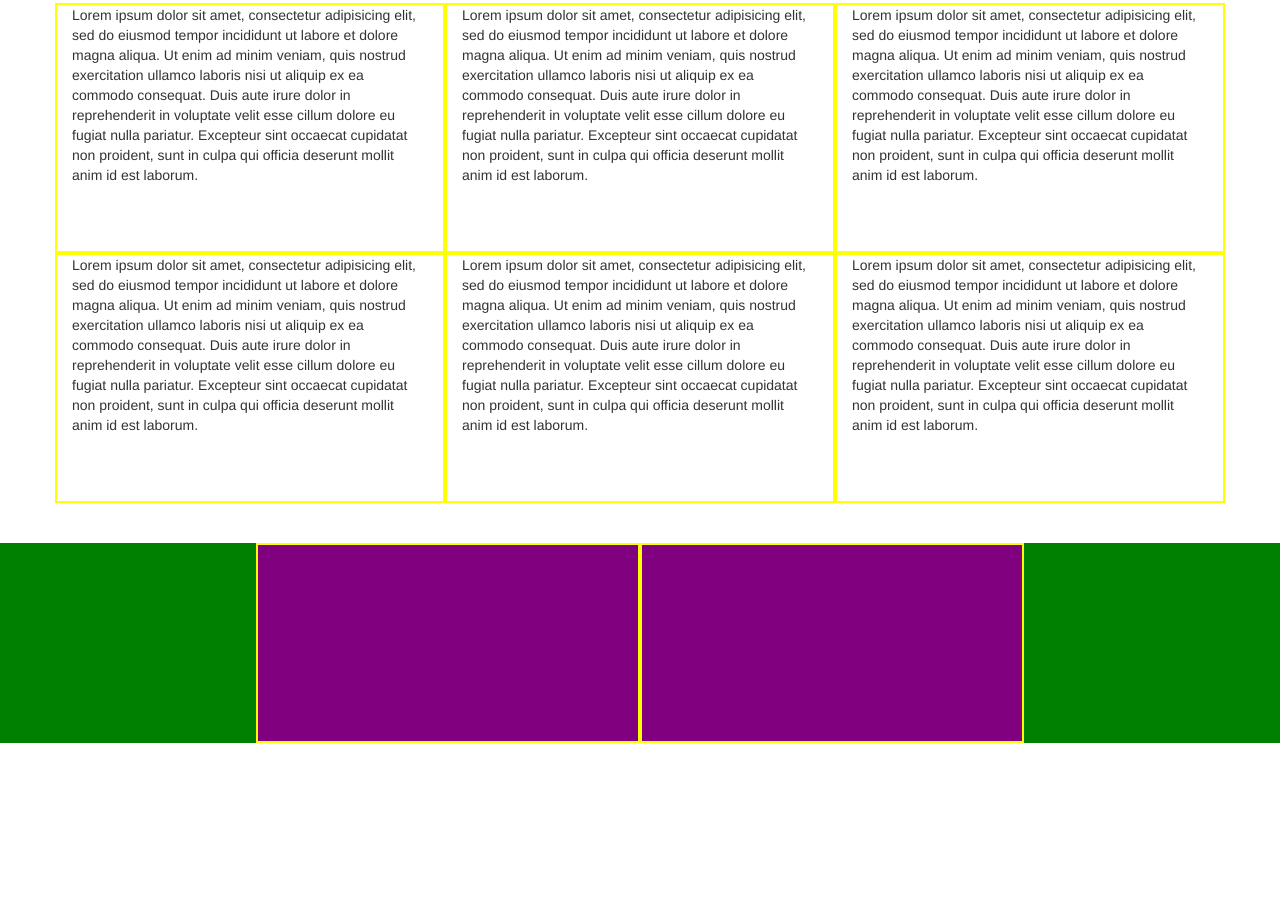
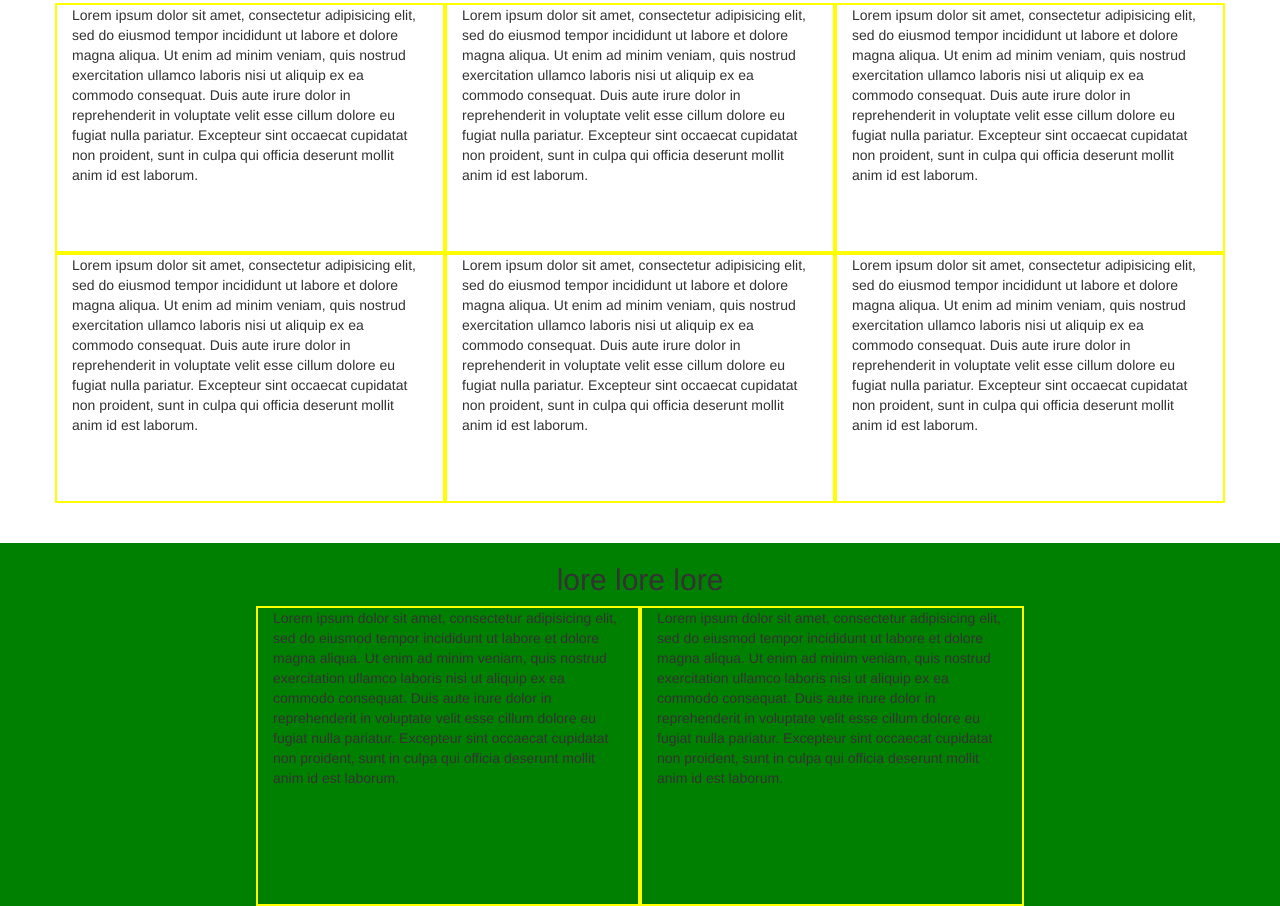
Before and after one commit to Matt0472/html-css-bootstrap-freelancer, a plain HTML site: page index.html in a window 1280 px wide. Shown: the part 610-1516 px from the top of the page. Before the commit the page ends 1353 px from the top, so only its background shows below. Drawn offline with nearby package versions, Linux system fonts and the light colour scheme.

Commit message:
main center(about) completo

```diff
--- a/css/style.css
+++ b/css/style.css
@@ -44,17 +44,14 @@ nav {
 /* about */
 #about {
   width: 100%;
-  /* height: 500px; */
   background-color: green;
 }
 .about_star {
   width: 60%;
   margin: 0 auto;
-  height: 200px;
-  background-color: purple;
 }
 .box {
-  height: 200px;
+  height: 300px;
 }
 
 
--- a/index.html
+++ b/index.html
@@ -47,8 +47,9 @@
         <div class="about_star">
           <div class="container-fluid">
             <div class="row">
-              <div class="col-lg-6 box"></div>
-              <div class="col-lg-6 box"></div>
+              <h2 class="text_center">lore lore lore</h2>
+              <div class="col-lg-6 box">Lorem ipsum dolor sit amet, consectetur adipisicing elit, sed do eiusmod tempor incididunt ut labore et dolore magna aliqua. Ut enim ad minim veniam, quis nostrud exercitation ullamco laboris nisi ut aliquip ex ea commodo consequat. Duis aute irure dolor in reprehenderit in voluptate velit esse cillum dolore eu fugiat nulla pariatur. Excepteur sint occaecat cupidatat non proident, sunt in culpa qui officia deserunt mollit anim id est laborum.</div>
+              <div class="col-lg-6 box">Lorem ipsum dolor sit amet, consectetur adipisicing elit, sed do eiusmod tempor incididunt ut labore et dolore magna aliqua. Ut enim ad minim veniam, quis nostrud exercitation ullamco laboris nisi ut aliquip ex ea commodo consequat. Duis aute irure dolor in reprehenderit in voluptate velit esse cillum dolore eu fugiat nulla pariatur. Excepteur sint occaecat cupidatat non proident, sunt in culpa qui officia deserunt mollit anim id est laborum.</div>
             </div>
           </div>
         </div>
```
